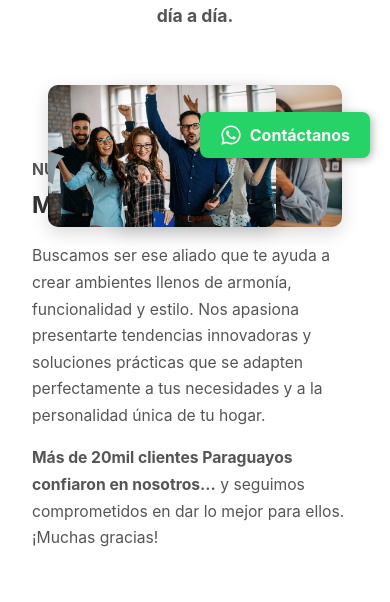
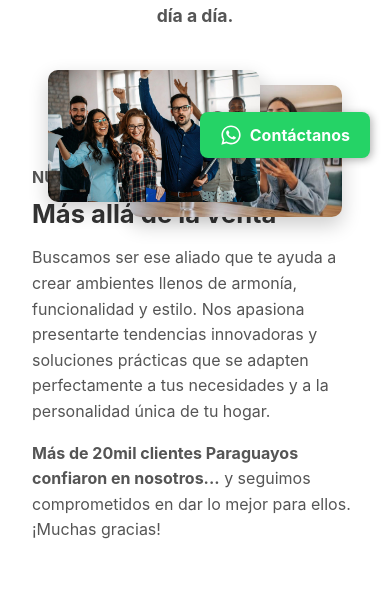
Before and after one commit to Javiermu97/impattopyproyect, a Next.js app: page /sobre-nosotros in a window 390 px wide. Shown: the part 666-1268 px from the top of the page. Built offline with nearby package versions, Linux system fonts and the light colour scheme; no server answers.

Commit message:
Primer commit

```diff
--- a/app/globals.css
+++ b/app/globals.css
@@ -2684,7 +2684,7 @@ body {
 
 
 /* ========================================================= */
-/* ===== "NUESTRA FILOSOFÍA" – ajuste de superposición ===== */
+/* ===== "NUESTRA FILOSOFÍA" – SUPERPOSICIÓN MEJORADA ===== */
 /* ========================================================= */
 
 .philosophy-section {
@@ -2719,23 +2719,23 @@ body {
   object-fit: cover;
   transition: all 0.3s ease;
   height: auto;
-  aspect-ratio: 16 / 10; /* mantiene proporciones coherentes */
-}
-
-/* --- 1) IMAGEN DE ATRÁS (GRUPO) --- */
+  aspect-ratio: 16 / 10;
+}
+
+/* --- IMAGEN DE ATRÁS (GRUPO) --- */
 .philosophy-img-bg {
   width: 76%;
-  top: -10px;      /* SUBE un poco */
-  right: -12px;    /* MUEVE a la DERECHA */
+  top: -10px;
+  right: -12px;
   left: auto;
   z-index: 1;
 }
 
-/* --- 2) IMAGEN DE FRENTE (MUJER) --- */
+/* --- IMAGEN DE FRENTE (MUJER) --- */
 .philosophy-img-fg {
   width: 76%;
-  top: 34%;        /* BAJA un poco más */
-  left: -14px;     /* MUEVE a la IZQUIERDA */
+  top: 34%;
+  left: -14px;
   right: auto;
   z-index: 2;
 }
@@ -2762,7 +2762,7 @@ body {
   color: #555;
 }
 
-/* --------- RESPONSIVO (tablet y móvil) — SOLUCIÓN MEJORADA --------- */
+/* --------- RESPONSIVO MEJORADO --------- */
 @media (max-width: 1024px) {
   .philosophy-container {
     flex-direction: column;
@@ -2774,31 +2774,34 @@ body {
     position: relative;
     width: 100%;
     max-width: 500px;
-    height: 350px; /* Mantenemos una altura fija para la superposición */
-    margin: 0 auto 2rem auto;
+    height: 400px; /* Altura suficiente para superposición */
+    margin: 0 auto 3rem auto;
     min-width: unset;
   }
 
-  /* Mantenemos las imágenes en posición absoluta para la superposición */
+  /* Mantenemos posición absoluta para superposición */
   .philosophy-img {
     position: absolute;
-    width: 80%;
+    width: 75%;
     border-radius: 10px;
     object-fit: cover;
-    box-shadow: 0 6px 18px rgba(0, 0, 0, 0.15);
-  }
-
-  /* Ajustamos posiciones para tablet */
+    box-shadow: 0 8px 20px rgba(0, 0, 0, 0.2);
+  }
+
+  /* SUPERPOSICIÓN MÁS EVIDENTE */
   .philosophy-img-bg {
     top: 0;
     right: 0;
-    width: 75%;
+    width: 70%;
+    z-index: 1;
   }
 
   .philosophy-img-fg {
-    top: 25%;
+    top: 30%;
     left: 0;
-    width: 75%;
+    width: 70%;
+    z-index: 2;
+    transform: translateY(-20px); /* Añadimos desplazamiento vertical */
   }
 
   .philosophy-content {
@@ -2807,7 +2810,7 @@ body {
   }
 }
 
-/* móvil - ajustes específicos */
+/* MÓVIL - SUPERPOSICIÓN AÚN MÁS MARCADA */
 @media (max-width: 640px) {
   .philosophy-section {
     padding: 3rem 1rem;
@@ -2815,33 +2818,51 @@ body {
 
   .philosophy-image-container {
     max-width: 100%;
-    height: 300px; /* Altura reducida para móviles */
-    margin-bottom: 1.5rem;
-  }
-
-  /* Ajustamos posiciones para móviles */
+    height: 350px; /* Altura ajustada para móviles */
+    margin-bottom: 2rem;
+  }
+
+  /* Ajustamos para superposición más evidente en móviles */
   .philosophy-img {
-    width: 85%;
+    width: 80%;
   }
 
   .philosophy-img-bg {
     top: 5%;
     right: 5%;
-    width: 70%;
+    width: 65%;
   }
 
   .philosophy-img-fg {
-    top: 20%;
+    top: 25%;
     left: 5%;
-    width: 70%;
+    width: 65%;
+    transform: translateY(-15px); /* Desplazamiento para móviles */
   }
 
   .philosophy-content h2 {
-    font-size: 1.45rem;
+    font-size: 1.6rem;
+    margin-bottom: 1rem;
   }
 
   .philosophy-content p {
-    font-size: 0.98rem;
-    line-height: 1.7;
-  }
-}
+    font-size: 1rem;
+    line-height: 1.6;
+  }
+}
+
+/* PEQUEÑOS AJUSTES PARA TABLETS MÁS PEQUEÑAS */
+@media (max-width: 768px) and (min-width: 641px) {
+  .philosophy-image-container {
+    height: 380px;
+  }
+
+  .philosophy-img-bg {
+    width: 68%;
+  }
+
+  .philosophy-img-fg {
+    width: 68%;
+    transform: translateY(-25px);
+  }
+}
```
